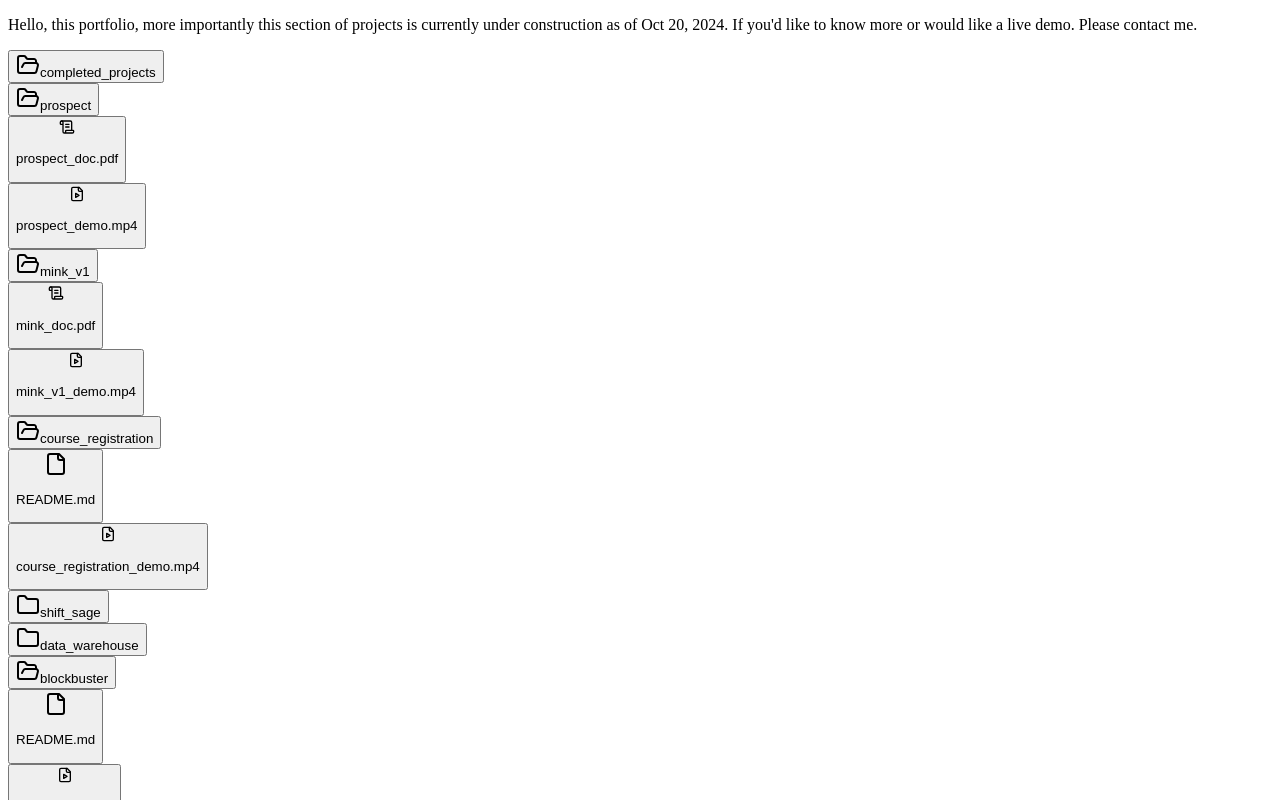
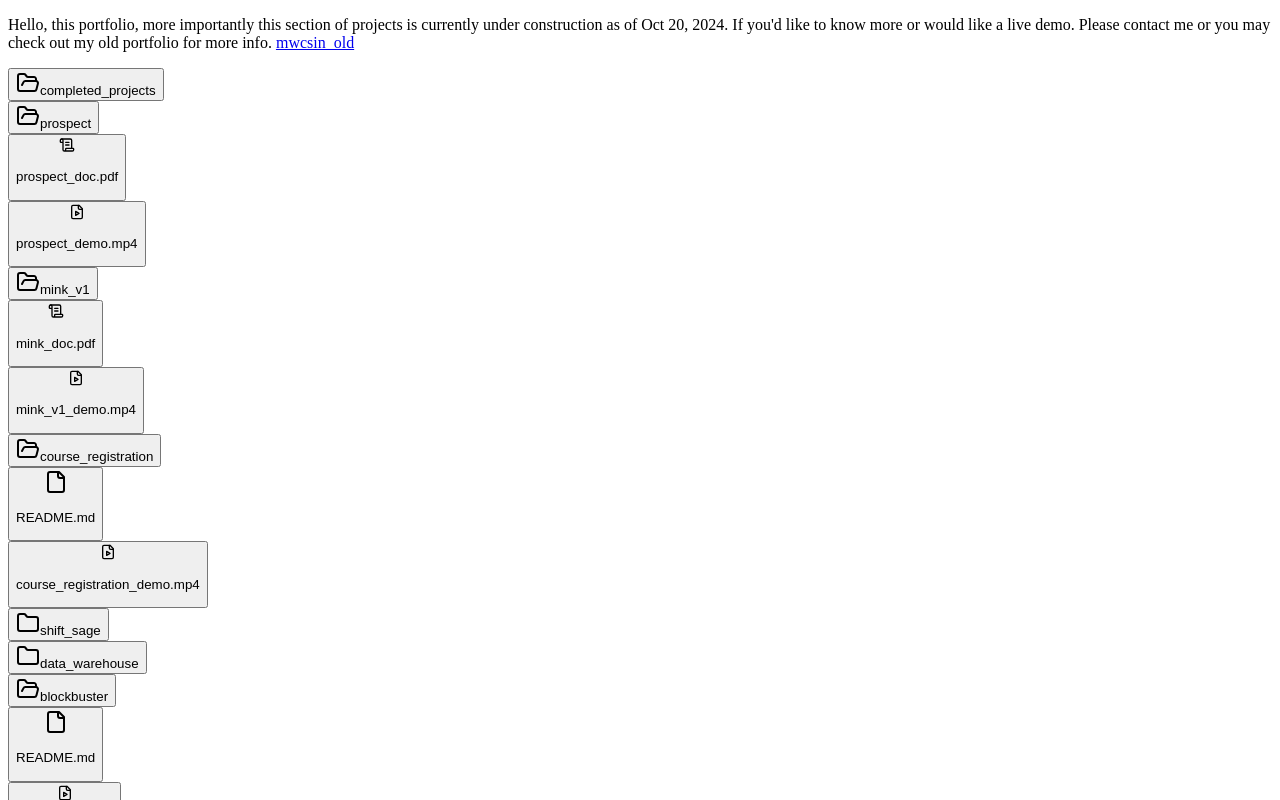
Before and after one commit to michaelwcsin/portfolio, a Next.js app: page /Projects in a window 1280 px wide. Shown: the top 800 px of the page. Built offline with nearby package versions, Linux system fonts and the light colour scheme.

Commit message:
Added link to old portfolio

```diff
--- a/pages/Projects.tsx
+++ b/pages/Projects.tsx
@@ -13,10 +13,19 @@ const Projects = () => {
   return (
     <div className="flex h-screen w-full items-center">
       <div className="flex-col w-[40vw] items-center gap-[10vw] m-[7vw]">
-        <p className="font-bold hidden md:block text-[.8vw] w-[80vw] text-center mb-10">
+        <p className="font-bold hidden md:block text-[1vw] w-[30vw] text-center mb-10">
           Hello, this portfolio, more importantly this section of projects is
           currently under construction as of Oct 20, 2024. If you&apos;d like to
-          know more or would like a live demo. Please contact me.
+          know more or would like a live demo. Please contact me or you may
+          check out my old portfolio for more info.{" "}
+          <a
+            href="https://mwcsinold.vercel.app/"
+            rel="noreferrer noopener"
+            target="_blank"
+            className="text-blue-500"
+          >
+            mwcsin_old
+          </a>
         </p>
         <Tree
           className="overflow-hidden w-full h-[70vh]"
```
